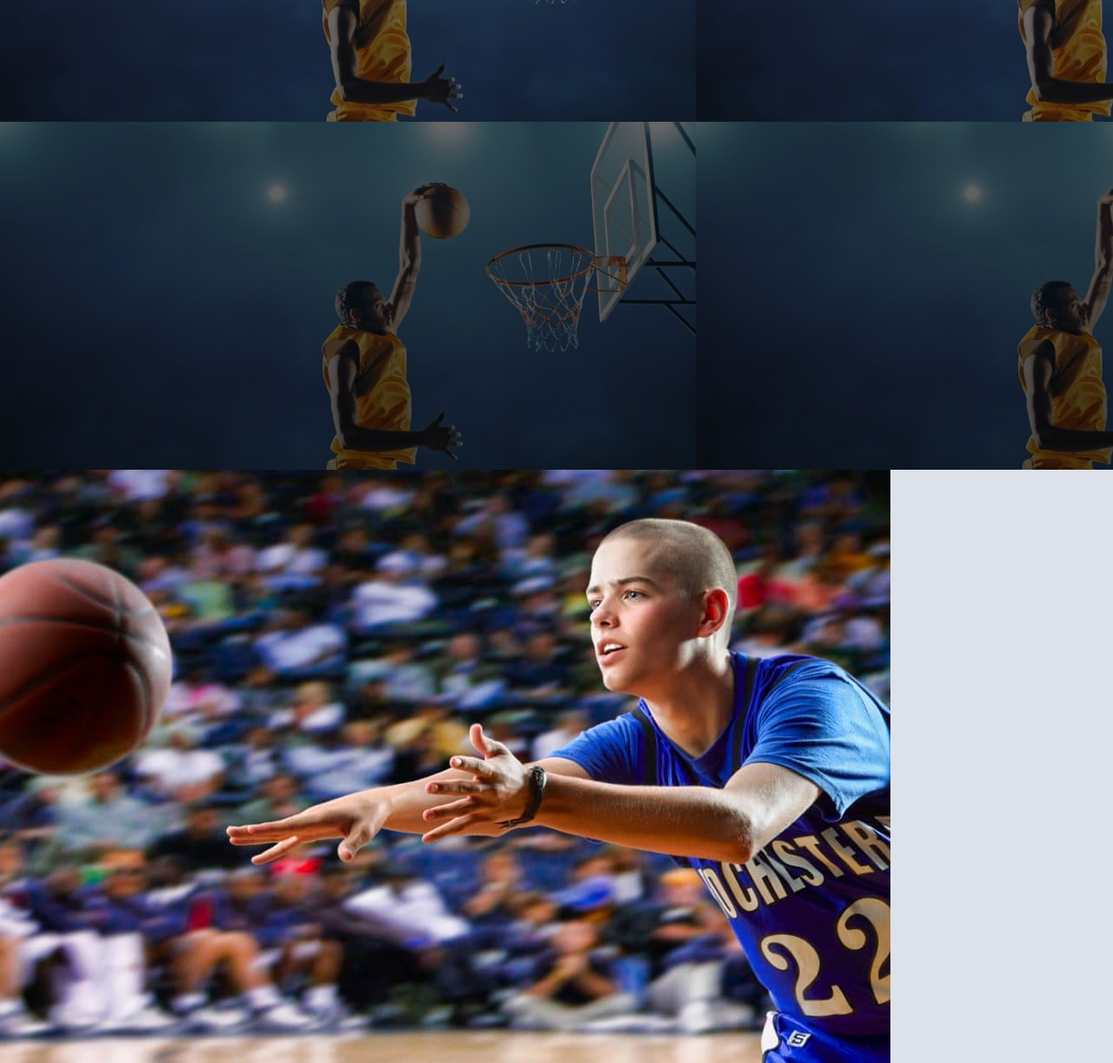
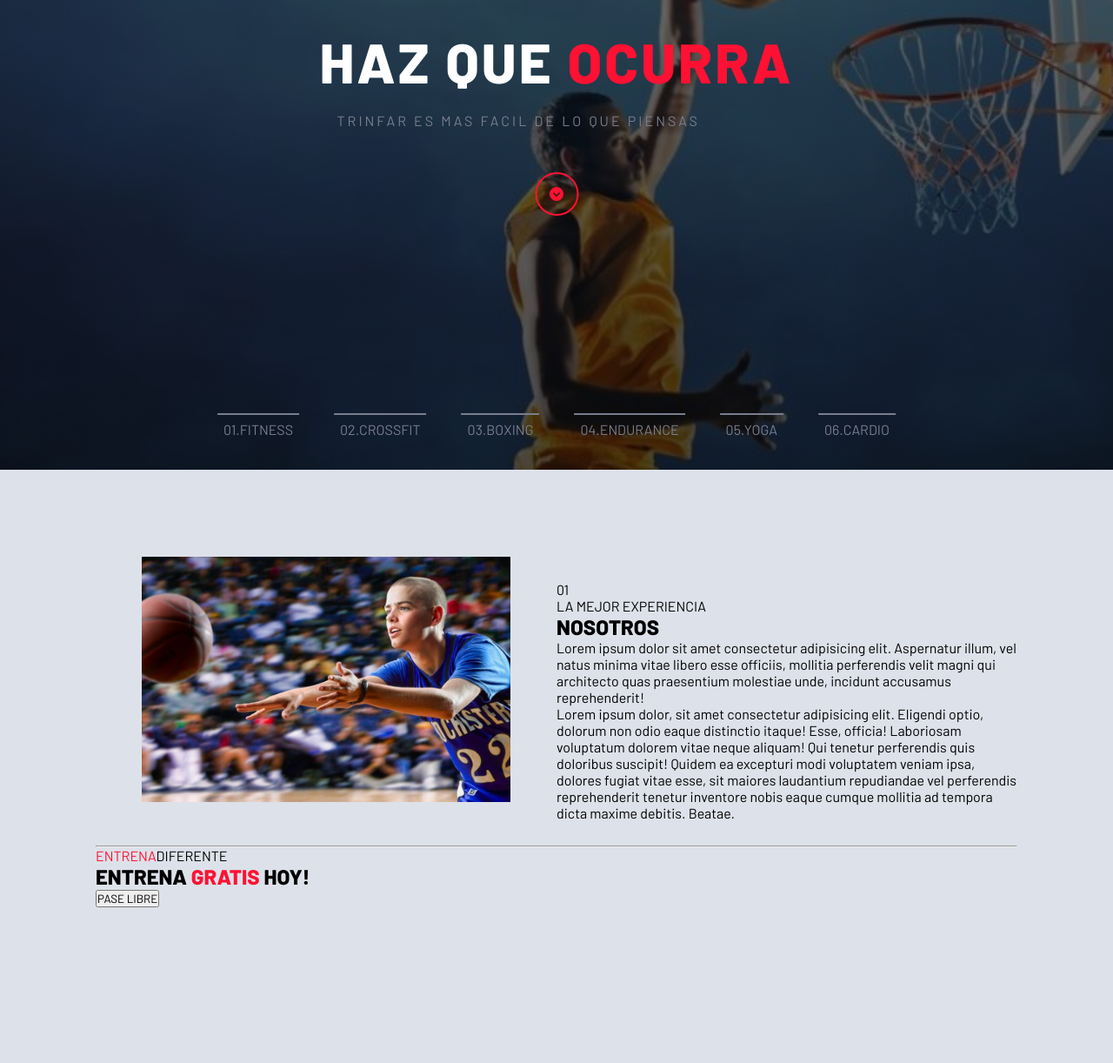
Before and after one commit to GerardoDurBa/Pagina-mantenimiento, a plain HTML site: page index.html in a window 1280 px wide. Shown: the part 260-1482 px from the top of the page at 87% size. Drawn offline with Linux system fonts and the light colour scheme.

Commit message:
mejorando css

```diff
--- a/css/style.css
+++ b/css/style.css
@@ -56,4 +56,80 @@ body{
 .inicio{
     height: 100vh;
     background: linear-gradient(rgba(0,1,3,.5), rgba(0,0,0,.7)), url(../img/baloncesto-1-e1551134233923.jpg);
+    background-size: cover;
+    background-position: center center;
+    color: #fff;
+    position: relative;
 }
+
+.inicio .contenido-seccion{
+    max-width: 1100px;
+    margin: auto;
+}
+.inicio .info{
+    width: fit-content;
+    margin: auto;
+    position: absolute;
+    top: 50%;
+    left: 50%;
+    transform: translate(-50%, -50%);
+}
+.inicio .info h2{
+    font-size: 4rem;
+    letter-spacing: 3px;
+}
+.inicio .info p{
+    margin: 20px;
+    color: #797e8e;
+    font-size: 16px;
+    letter-spacing: 3px;
+    text-transform: uppercase;
+}
+.inicio .info .btn-mas{
+    width: 50px;
+    margin: auto;
+    height: 50px;
+    border: 2px solid #f13;
+    display: flex;
+    justify-content: center;
+    align-items: center;
+    border-radius: 50%;
+    color: #f13;
+    margin-top: 50px;
+    text-decoration: none;
+}
+.opciones{
+    position: absolute;
+    display: flex;
+    justify-content: space-between;
+    bottom: 30px;
+    left: 50%;
+    transform: translateX(-50%);
+}
+.opciones .opcion{
+    border-top: 2px solid #797e8e;
+    padding: 7px;
+    color: #797e8e;
+    margin: 0 20px;
+}
+
+.nosotros{
+    max-width: 1100px;
+    margin: auto;
+    height: 100vh;
+    background-color: #dde1e9;
+    padding: 100px 20px;
+}
+.nosotros .fila{
+    display: flex;
+    align-items: center;
+}
+.nosotros .fila .col{
+    width: 50%;
+}
+.nosotros .fila .col img{
+    width: 80%;
+    display: block;
+    margin: auto;
+    margin-bottom: 50px;
+}
```
